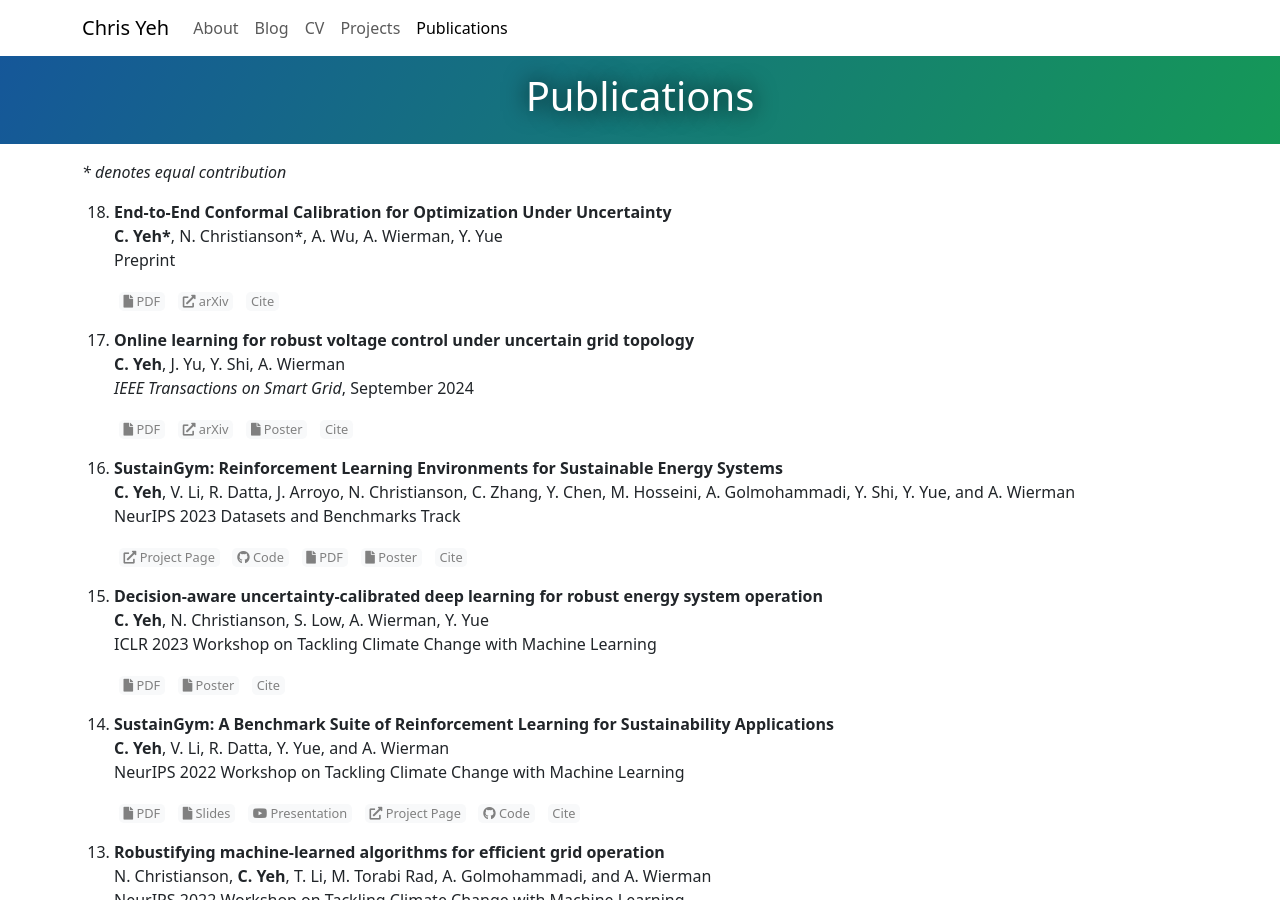
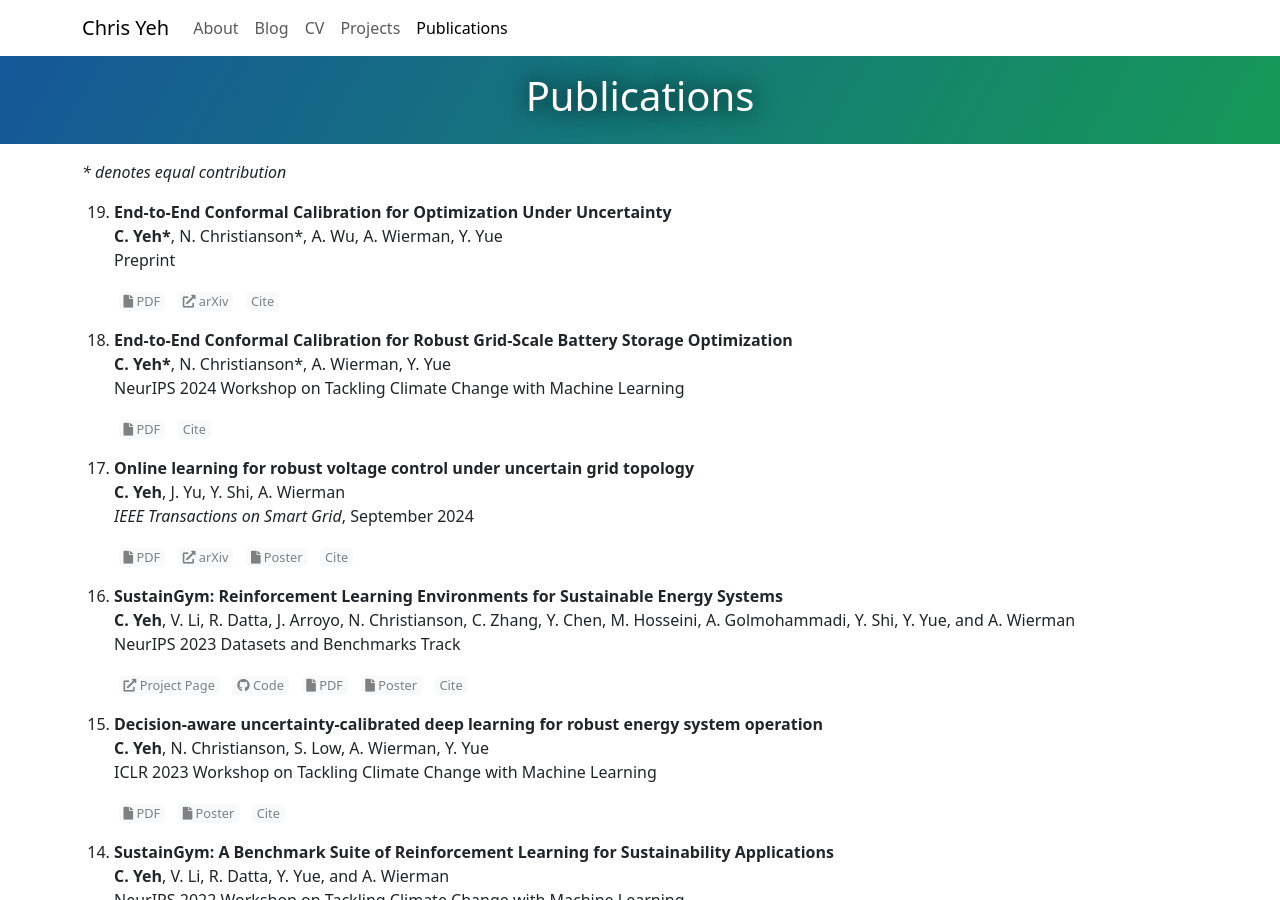
Before and after one commit to chrisyeh96/chrisyeh96.github.io, a Jekyll site: the page built from publications.md, in a window 1280 px wide and 900 px high. Built offline with Jekyll 4.4.1, drawn with Linux system fonts in a browser that asks for light colours; comment, search, counter and statistics services are not loaded.

Commit message:
Publications: add 'End-to-end Conformal' @ NeurIPS 2024 Workshop on Tackling Climate Change with Machine Learning

```diff
--- a/_data/publications.yml
+++ b/_data/publications.yml
@@ -9,7 +9,7 @@
   citation: |
     C. Yeh, N. Christianson, A. Wu, A. Wierman, and Y. Yue, End-to-end conformal calibration for optimization under uncertainty, 2024. DOI: 10.48550/arXiv.2409.20534. [Online]. Available: [https://arxiv.org/abs/2409.20534](https://arxiv.org/abs/2409.20534).
   bibtex: |
-    @misc{yeh2024endtoend,
+    @misc{yeh2024endtoendarxiv,
         title = {End-to-End Conformal Calibration for Optimization Under Uncertainty},
         author = {Yeh, Christopher and Christianson, Nicolas and Wu, Alan and Wierman, Adam and Yue, Yisong},
         year = 2024,
@@ -23,6 +23,26 @@
     - type: url
       name: arXiv
       url: https://arxiv.org/abs/2409.20534
+
+- formatted: |
+    **End-to-End Conformal Calibration for Robust Grid-Scale Battery Storage Optimization**\
+    **C. Yeh\***, N. Christianson\*, A. Wierman, Y. Yue\
+    NeurIPS 2024 Workshop on Tackling Climate Change with Machine Learning
+  citation: |
+    C. Yeh, N. Christianson, A. Wierman, and Y. Yue, "End-to-end conformal calibration for robust grid-scale battery storage optimization," in _NeurIPS 2024 Workshop on Tackling Climate Change with Machine Learning_, Vancouver, Canada, Dec. 2024.
+  bibtex: |
+    @inproceedings{yeh2024endtoend,
+      title = {End-to-End Conformal Calibration for Robust Grid-Scale Battery Storage Optimization},
+      author = {Christopher Yeh and Nicolas Christianson and Adam Wierman and Yisong Yue},
+      year = 2024,
+      month = 12,
+      booktitle = {NeurIPS 2024 Workshop on Tackling Climate Change with Machine Learning},
+      address = {Vancouver, Canada}
+    }
+  media:
+    - type: pdf
+      name: PDF
+      url: https://drive.google.com/file/d/1CcBk5X3C3tXYAVDGrH3Eb2lznK1R6ha8/view
 
 - formatted: |
     **Online learning for robust voltage control under uncertain grid topology**\
```
